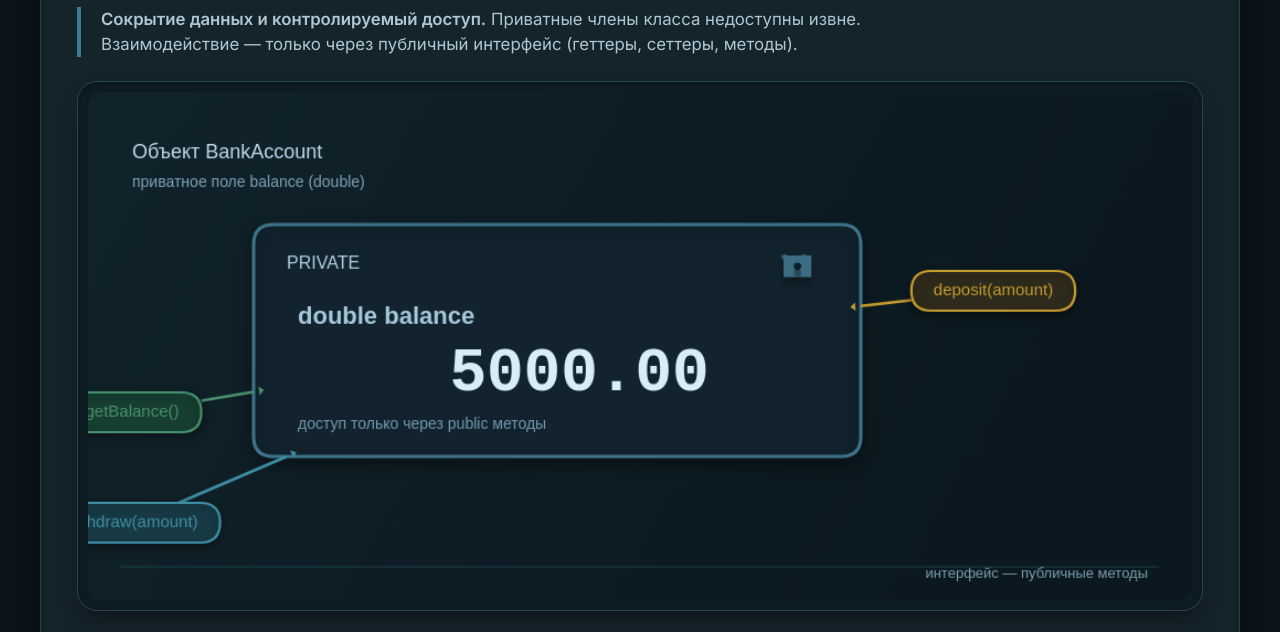
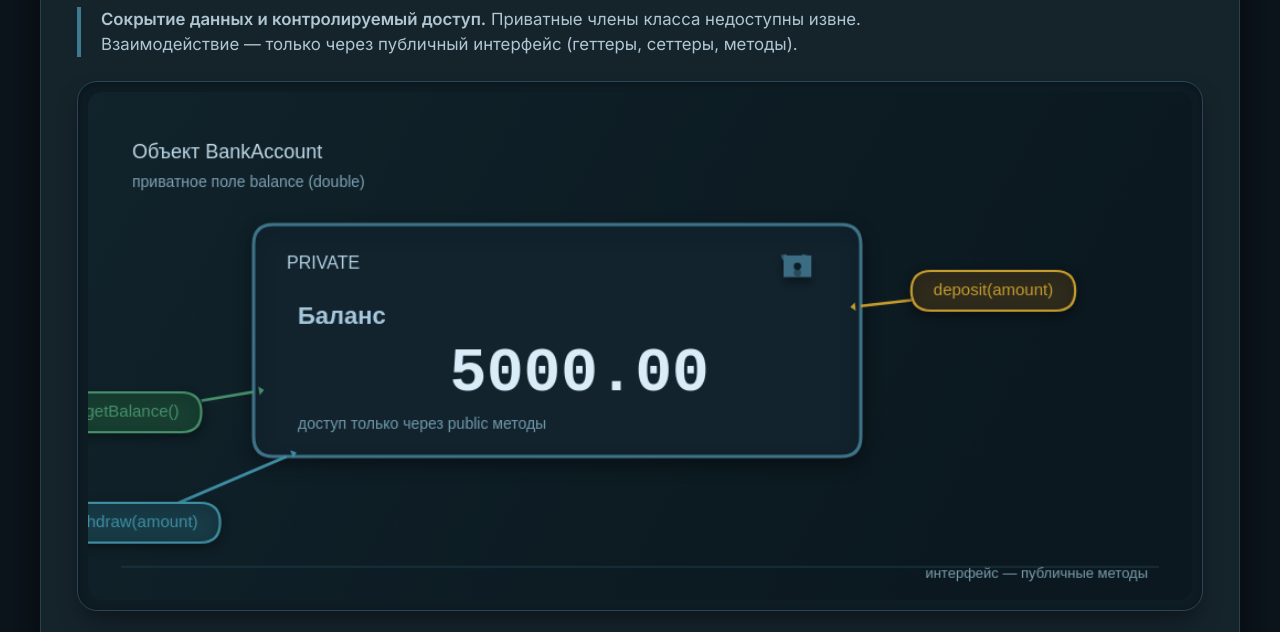
Before and after one commit to LostDit/Incaps, a plain HTML site: page index.html in a window 1280 px wide. Shown: the part 109-741 px from the top of the page. Drawn offline with Linux system fonts and the light colour scheme.

Commit message:
Изменили ctx.fillText('Баланс', boxX + 40, boxY + 90);

```diff
--- a/index.html
+++ b/index.html
@@ -500,7 +500,7 @@
 
       ctx.font = '600 22px Inter, sans-serif';
       ctx.fillStyle = '#a6c8db';
-      ctx.fillText('double balance', boxX + 40, boxY + 90);
+      ctx.fillText('Баланс', boxX + 40, boxY + 90);
 
       ctx.font = '700 56px "Inter", monospace';
       ctx.fillStyle = '#d9ecf7';
```
